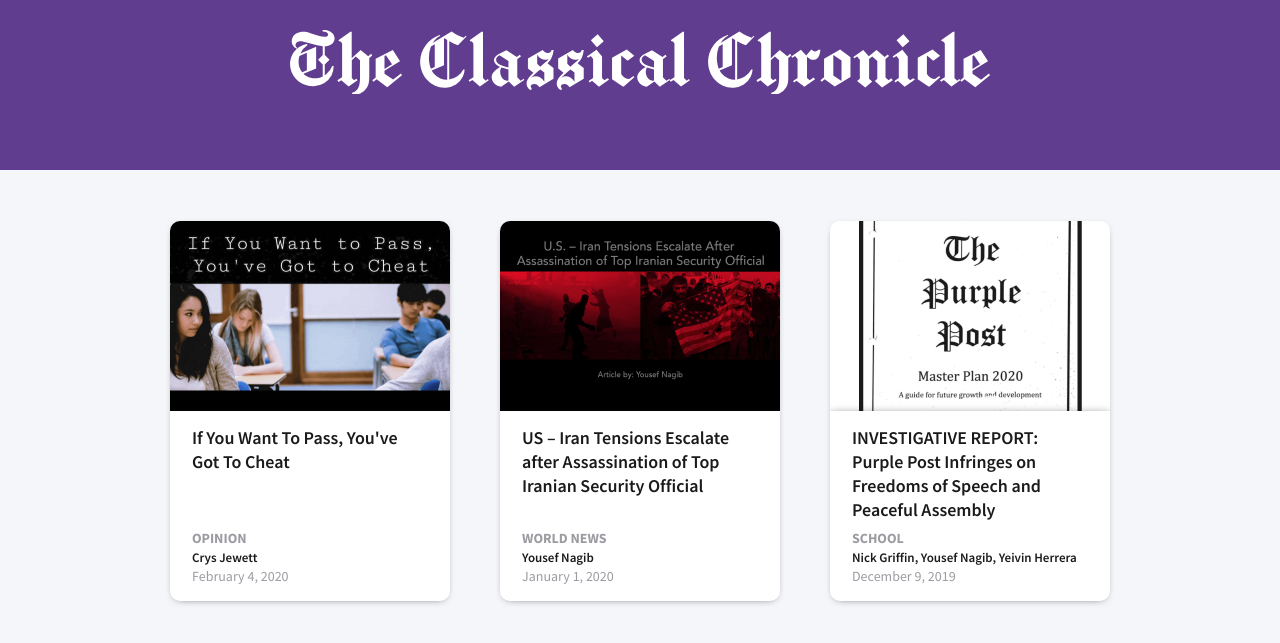
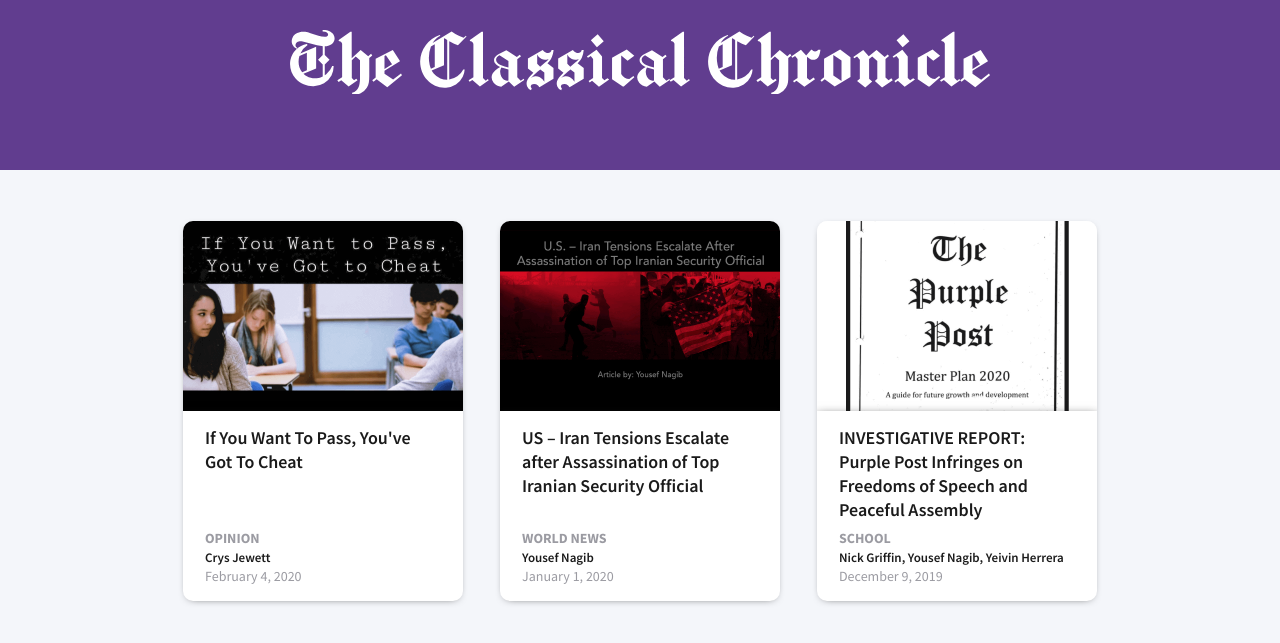
Before and after one commit to lixitrixi/classical-chronicle, a Jekyll site: the page built from index.html, in a window 1280 px wide. Shown: the top 643 px of the page. Built offline with Jekyll 4.4.1, drawn with Linux system fonts in a browser that asks for light colours.

Commit message:
Reduce article card spacing

```diff
--- a/_includes/article-cards.scss
+++ b/_includes/article-cards.scss
@@ -3,7 +3,7 @@
 .articles {
   display: grid;
   grid-template-columns: repeat(auto-fit, 280px);
-  grid-gap: 50px;
+  grid-gap: 37px;
   margin-top: 50px;
   margin-bottom: 100px;
   padding: 0px 30px;
```
